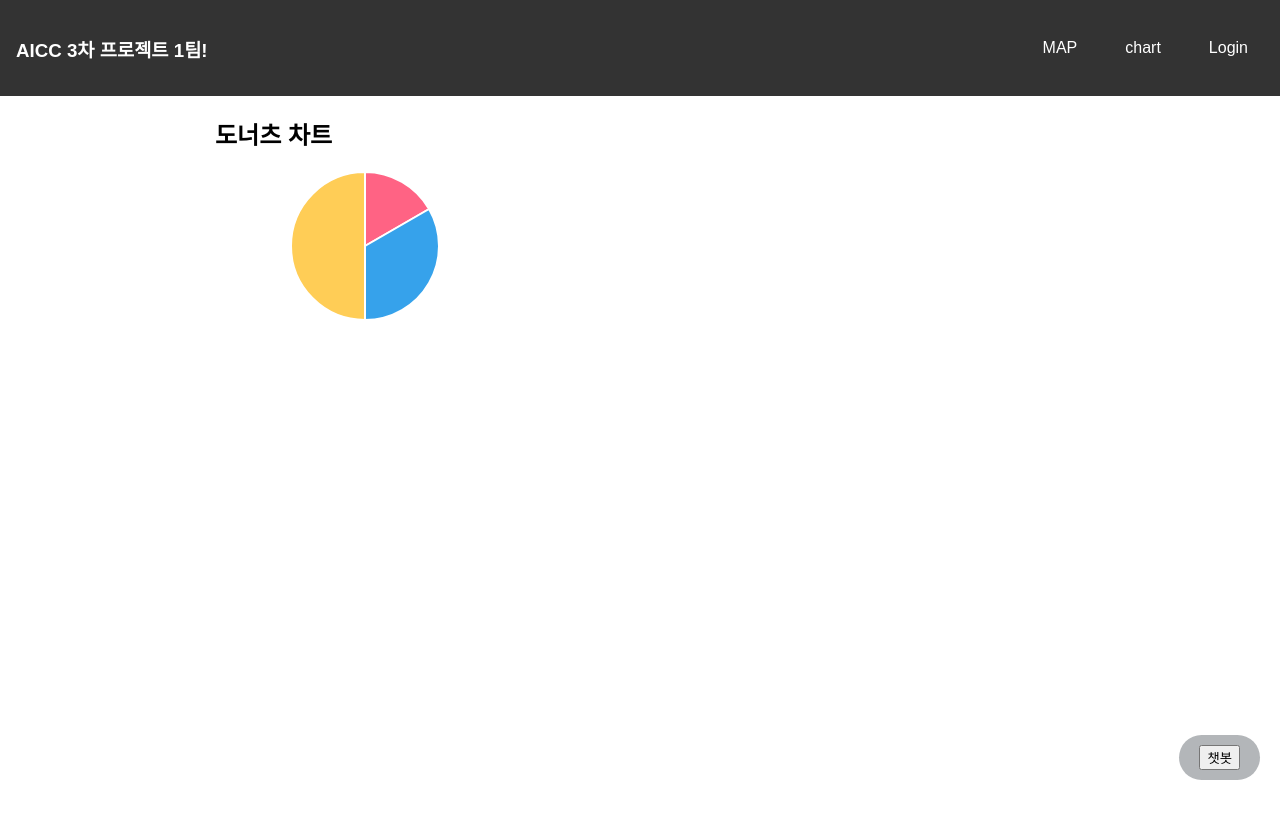
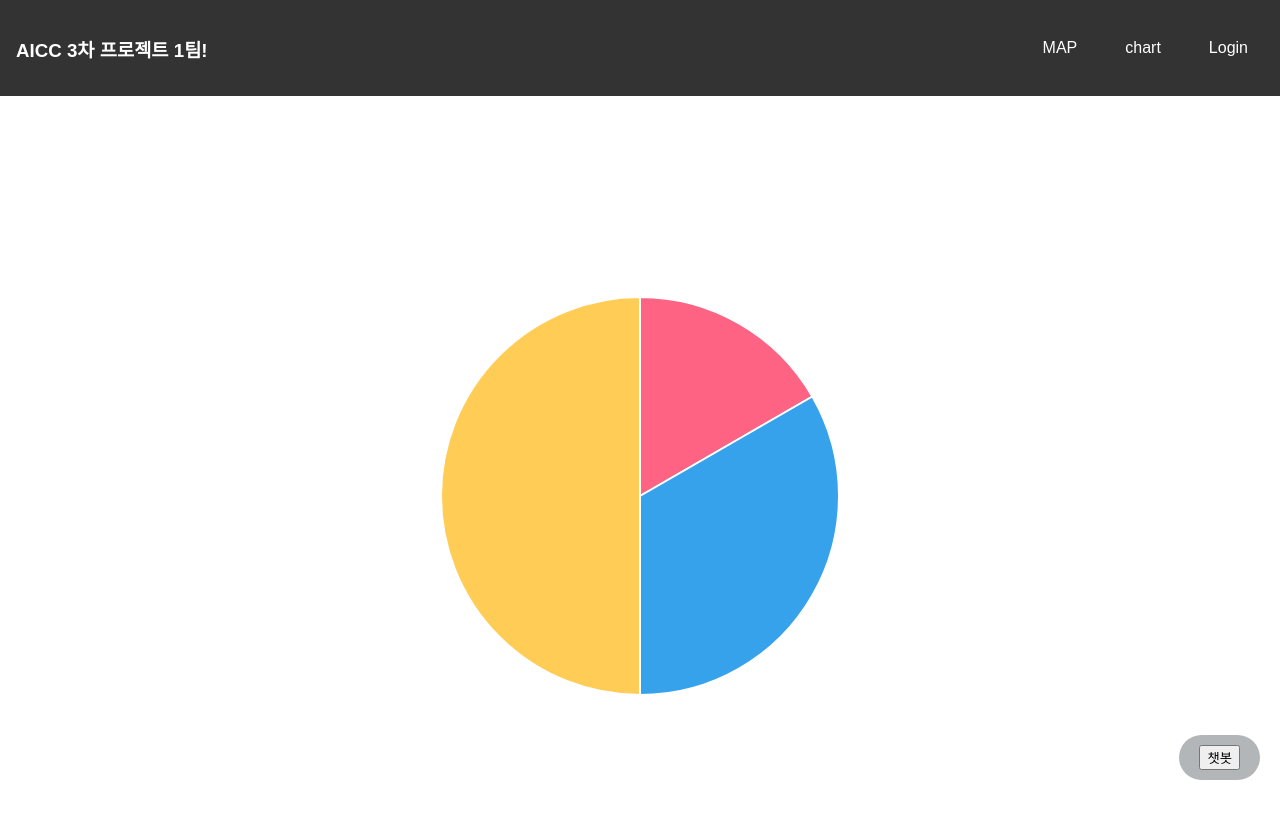
Before and after one commit to ParkWonBin/Codelabit_AICC_Project_03, a React (Create React App) app in the folder react-test/: page /chart in a window 1280 px wide. Shown: the top 818 px of the page. Built offline with nearby package versions, Linux system fonts and the light colour scheme.

Commit message:
차트 사이즈

```diff
--- a/react-test/src/commponent/ChartImage.js
+++ b/react-test/src/commponent/ChartImage.js
@@ -1,12 +1,16 @@
 import React from 'react';
 import { Chart as ChartJS, ArcElement, Tooltip, Legend } from 'chart.js';
 import { Pie } from 'react-chartjs-2';
+
 
 ChartJS.register(ArcElement, Tooltip, Legend);
 
 function ChartImage({ labels, dataProp }) {
   console.log('차트 이미지 로드 시작!');
+  console.log('labels:', labels);
+  console.log('dataProp:', dataProp);
 
+  // 차트에 표시될 데이터
   const chartData = {
     labels: labels || ['Red', 'Blue', 'Yellow'],
     datasets: [{
@@ -29,19 +33,18 @@ function ChartImage({ labels, dataProp }) {
       height: '100vh', // 화면 높이에 맞추기 위한 설정
     }}>
       <div style={{
-        width: '850px',  // 부모 div의 너비를 850px로 조절
-        height: '850px', // 부모 div의 높이를 850px로 조절
+        width: '400px',  // 너비 조정
+        height: '400px', // 높이 조정
         position: 'relative',
-        margin: 'auto' // 가운데 정렬을 위한 설정
+        margin: 'auto', // 가운데 정렬을 위한 설정
+        overflow: 'hidden' // 차트가 부모 div를 넘어가지 않도록 overflow 설정
       }}>
-        <h2>도너츠 차트</h2>
+        {/* <h2>도너츠 차트</h2> */}
+        {/* react-chartjs-2의 Pie 컴포넌트를 사용하여 도너츠 차트를 렌더링*/}
         <Pie
           data={chartData}
           options={{
-            maintainAspectRatio: false,
-            responsive: false,
-            width: 1500, // 차트 너비를 800px로 조절
-            height: 1500, // 차트 높이를 800px로 조절
+            maintainAspectRatio: false, // false로 변경하여 비율 고정
             plugins: {
               legend: {
                 display: false
@@ -54,4 +57,5 @@ function ChartImage({ labels, dataProp }) {
   );
 }
 
+
 export default ChartImage;
```
